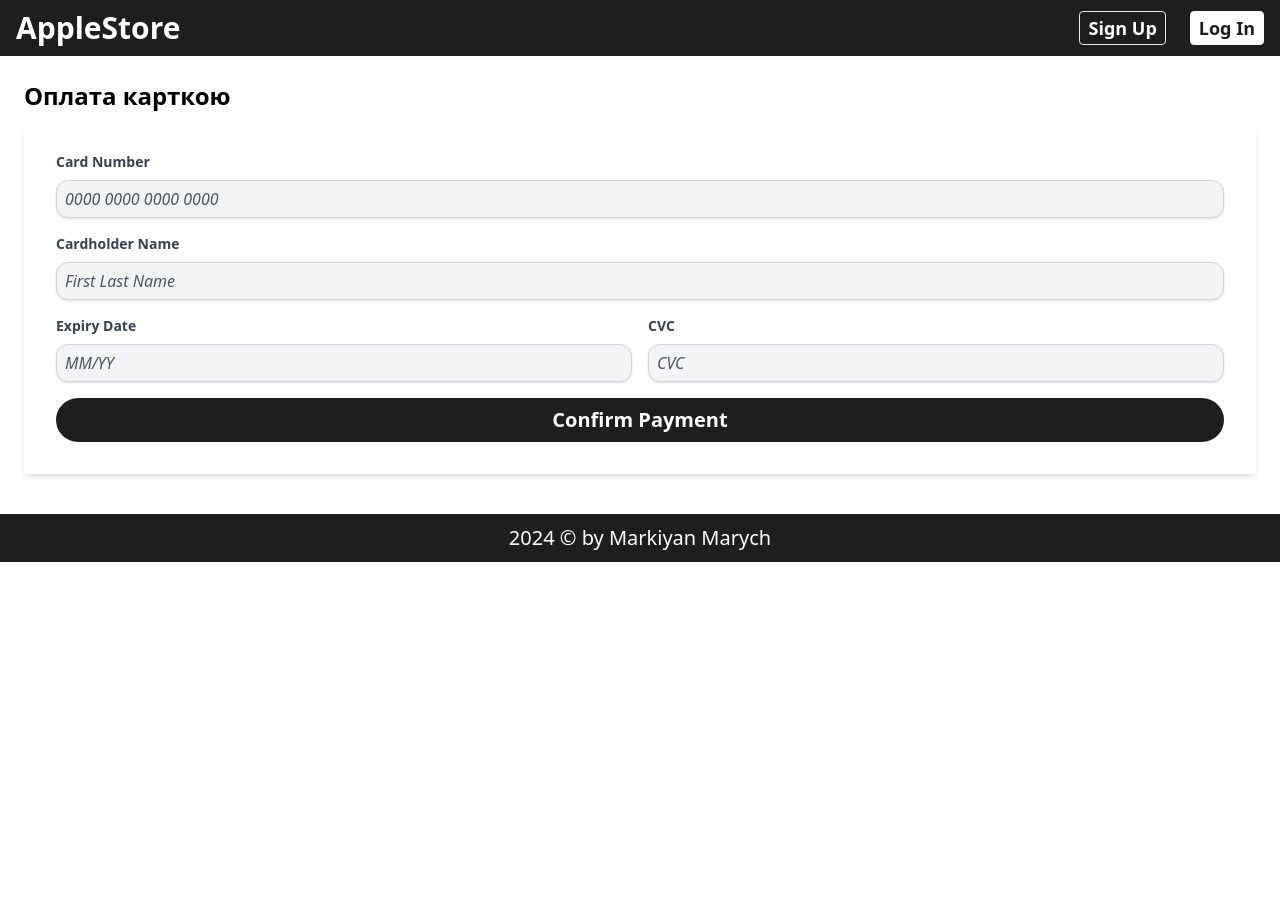
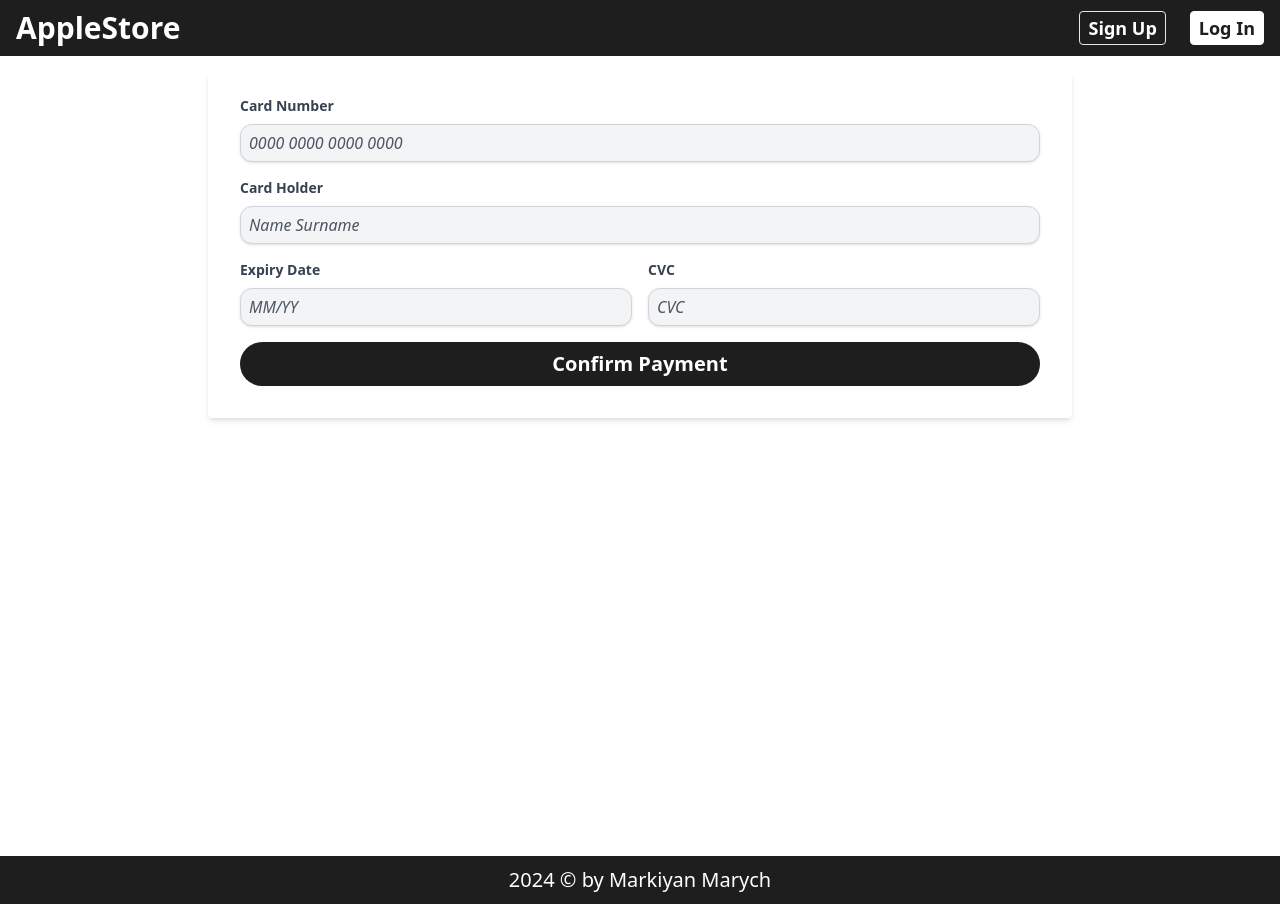
Before and after one commit to MarkiMark01/apple-store-nextjs-mongodb-tailwind, a Next.js app: page /payment in a window 1280 px wide. Before the commit the page ends 800 px from the top, so only its background shows below. Built offline with nearby package versions, Linux system fonts and the light colour scheme; no server answers; the database is empty.

Commit message:
improved PaymentPage

```diff
--- a/src/app/cart/page.jsx
+++ b/src/app/cart/page.jsx
@@ -1,88 +1,3 @@
-// "use client";
-// import Image from "next/image";
-
-// import TrashIcon from "../../components/icons/TrashIcon";
-// import CartIcon from '../../components/icons/CartIcon';
-// import { useCart } from "../../components/context/CartContext";
-
-// const Cart = () => {
-//   const { cart, removeFromCart, clearCart } = useCart();
-
-//   const totalAmount = cart.reduce((acc, item) => {
-//     const totalItemPrice = Number(item.totalPrice) || 0;
-//     return acc + totalItemPrice;
-//   }, 0);
-
-//   return (
-//     <section className="max-w-6xl mx-auto min-h-screen p-4">
-//       {cart.length === 0 ? (
-//         <div className="text-xl font-bold flex items-center justify-center min-h-screen gap-4">
-//           <p className="text-2xl font-semibold">Your cart is empty...</p>
-//           <CartIcon />
-//         </div>
-//       ) : (
-//         <div className="flex flex-col gap-6">
-//           {cart.map((item) => (
-//             <div
-//               key={item._id}
-//               className="border rounded-xl p-6 shadow-lg bg-gray-50 flex flex-col lg:flex-row items-center justify-between transition-transform duration-300 hover:shadow-2xl hover:scale-105"
-//             >
-//               <div className="flex flex-col lg:flex-row">
-//                 <Image
-//                   src={item.image}
-//                   alt={item.title}
-//                   width={280}
-//                   height={180}
-//                   className="object-cover rounded-lg mb-4 lg:mb-0"
-//                 />
-//                 <div className="flex flex-col gap-2 lg:ml-6 lg:mt-4 text-center lg:text-left">
-//                   <h2 className="text-xl lg:text-2xl font-semibold text-gray-800">
-//                     {item.title}
-//                   </h2>
-//                   <p className="text-gray-500 text-lg font-medium">
-//                     Model: {item.model}
-//                   </p>
-//                   <p className="text-gray-500 text-lg font-medium">
-//                     Colour: {item.colour}
-//                   </p>
-//                   <p className="text-gray-500 text-lg font-medium">
-//                     Quantity: {item.quantity}
-//                   </p>
-//                   <p className="text-lg font-semibold mt-4 lg:mt-20 text-yellow-600">
-//                     Total Price: ${Number(item.totalPrice).toFixed(0)}
-//                   </p>
-//                 </div>
-//               </div>
-//               <button
-//                 onClick={() => removeFromCart(item._id)}
-//                 className="flex justify-center items-center border border-red-600 px-4 py-2 text-sm text-red-600 font-semibold rounded-lg hover:bg-red-600 hover:text-white transition-colors duration-300 w-full lg:w-auto mt-4 lg:mt-0 lg:px-6 lg:py-3 lg:text-base"
-//               >
-//                 <TrashIcon className="w-6 h-6 lg:w-7 lg:h-7" />
-//               </button>
-//             </div>
-//           ))}
-//         </div>
-//       )}
-//       {cart.length > 0 && (
-//         <div className="mt-4 text-right">
-//           <div className="text-xl font-bold text-yellow-500 bg-gray-700 p-2 rounded-lg shadow-lg text-center">
-//             <span className="block text-white">Total Amount</span>
-//             <span className="text-2xl text-yellow-300">${totalAmount.toFixed(0)}</span>
-//           </div>
-//           <div
-//             className="text-2xl font-bold bg-red-700 p-2 rounded-lg shadow-lg text-center mt-2 cursor-pointer transition-transform duration-300 hover:scale-105"
-//             onClick={clearCart}
-//           >
-//             <span className="text-2xl text-white">Buy Now</span>
-//           </div>
-//         </div>
-//       )}
-//     </section>
-//   );
-// };
-
-// export default Cart;
-
 "use client";
 import Image from "next/image";
 import Link from "next/link";
@@ -92,7 +7,7 @@ import CartIcon from "../../components/icons/CartIcon";
 import { useCart } from "../../components/context/CartContext";
 
 const Cart = () => {
-  const { cart, removeFromCart, clearCart } = useCart();
+  const { cart, removeFromCart} = useCart();
 
   const totalAmount = cart.reduce((acc, item) => {
     const totalItemPrice = Number(item.totalPrice) || 0;
--- a/src/app/payment/page.jsx
+++ b/src/app/payment/page.jsx
@@ -1,32 +1,185 @@
+// "use client";
+// import React, { useState } from "react";
+
+// import { useCart } from "../../components/context/CartContext";
+// import Link from "next/link";
+
+// const PaymentPage = () => {
+//   const [cardNumber, setCardNumber] = useState("");
+//   const [cardHolder, setCardHolder] = useState("");
+//   const [expiryDate, setExpiryDate] = useState("");
+//   const [cvc, setCvc] = useState("");
+//   const [errorMessage, setErrorMessage] = useState("");
+
+//   const { clearCart } = useCart();
+
+//   const handlePayment = (e) => {
+//     e.preventDefault();
+//     if (!cardNumber || !cardHolder || !expiryDate || !cvc) {
+//       setErrorMessage("Please fill out all fields.");
+//       return;
+//     }
+//     setErrorMessage("");
+//     console.log("Payment processed:", {
+//       cardNumber,
+//       cardHolder,
+//       expiryDate,
+//       cvc,
+//     });
+//   };
+
+//   return (
+//     <div className="max-w-4xl mx-auto min-h-screen p-4">
+//       <h1 className="text-2xl font-bold mb-4">
+//         Card Payment
+//       </h1>
+//       <form
+//         onSubmit={handlePayment}
+//         className="bg-white shadow-md rounded px-8 pt-6 pb-8 mb-4"
+//       >
+//         {errorMessage && (
+//           <p className="text-red-500">{errorMessage}</p>
+//         )}
+//         <div className="mb-4">
+//           <label
+//             className="block text-gray-700 text-sm font-bold mb-2"
+//             htmlFor="cardNumber"
+//           >
+//             Card Number
+//           </label>
+//           <input
+//             type="text"
+//             id="cardNumber"
+//             placeholder="0000 0000 0000 0000"
+//             value={cardNumber}
+//             onChange={(e) => setCardNumber(e.target.value)}
+//             className="shadow appearance-none border rounded w-full py-2 px-3 text-gray-700 leading-tight focus:outline-none focus:shadow-outline"
+//             required
+//           />
+//         </div>
+//         <div className="mb-4">
+//           <label
+//             className="block text-gray-700 text-sm font-bold mb-2"
+//             htmlFor="cardHolder"
+//           >
+//             Cardholder Name
+//           </label>
+//           <input
+//             type="text"
+//             id="cardHolder"
+//             placeholder="First Last Name"
+//             value={cardHolder}
+//             onChange={(e) => setCardHolder(e.target.value)}
+//             className="shadow appearance-none border rounded w-full py-2 px-3 text-gray-700 leading-tight focus:outline-none focus:shadow-outline"
+//             required
+//           />
+//         </div>
+//         <div className="mb-4 flex justify-between">
+//           <div className="w-1/2 pr-2">
+//             <label
+//               className="block text-gray-700 text-sm font-bold mb-2"
+//               htmlFor="expiryDate"
+//             >
+//               Expiry Date
+//             </label>
+//             <input
+//               type="text"
+//               id="expiryDate"
+//               placeholder="MM/YY"
+//               value={expiryDate}
+//               onChange={(e) =>
+//                 setExpiryDate(e.target.value)
+//               }
+//               className="shadow appearance-none border rounded w-full py-2 px-3 text-gray-700 leading-tight focus:outline-none focus:shadow-outline"
+//               required
+//             />
+//           </div>
+//           <div className="w-1/2 pl-2">
+//             <label
+//               className="block text-gray-700 text-sm font-bold mb-2"
+//               htmlFor="cvc"
+//             >
+//               CVC
+//             </label>
+//             <input
+//               type="text"
+//               id="cvc"
+//               placeholder="CVC"
+//               value={cvc}
+//               onChange={(e) => setCvc(e.target.value)}
+//               className="shadow appearance-none border rounded w-full py-2 px-3 text-gray-700 leading-tight focus:outline-none focus:shadow-outline"
+//               required
+//             />
+//           </div>
+//         </div>
+//         <Link
+//           href={"/"}
+//           type="submit"
+//           onClick={clearCart}
+//           className="bg-black1 hover:bg-blue-600 block text-center
+//           text-white font-bold py-2 px-4 rounded focus:outline-none
+//           focus:shadow-outline"
+//         >
+//           Confirm Payment
+//         </Link>
+//       </form>
+//     </div>
+//   );
+// };
+
+// export default PaymentPage;
+
+
+
 'use client';
-import React, { useState } from 'react';
+import React, { useState } from "react";
+import { useRouter } from 'next/navigation';
+import { useCart } from "../../components/context/CartContext";
 
 const PaymentPage = () => {
-  const [cardNumber, setCardNumber] = useState('');
-  const [cardHolder, setCardHolder] = useState('');
-  const [expiryDate, setExpiryDate] = useState('');
-  const [cvc, setCvc] = useState('');
-  const [errorMessage, setErrorMessage] = useState('');
+  const [cardNumber, setCardNumber] = useState("");
+  const [cardHolder, setCardHolder] = useState("");
+  const [expiryDate, setExpiryDate] = useState("");
+  const [cvc, setCvc] = useState("");
+  const [errorMessage, setErrorMessage] = useState("");
+
+  const { clearCart } = useCart();
+  const router = useRouter();
 
   const handlePayment = (e) => {
     e.preventDefault();
-    // Your payment processing logic here
     if (!cardNumber || !cardHolder || !expiryDate || !cvc) {
-      setErrorMessage('Будь ласка, заповніть всі поля.');
+      setErrorMessage("Please fill in all fields.");
       return;
     }
-    setErrorMessage('');
-    // Here you can call an API for payment processing
-    console.log('Payment processed:', { cardNumber, cardHolder, expiryDate, cvc });
+    setErrorMessage("");
+
+    console.log("Payment processed:", {
+      cardNumber,
+      cardHolder,
+      expiryDate,
+      cvc,
+    });
+
+    clearCart();
+
+    router.push('/');
   };
 
   return (
-    <div className="container mx-auto p-6">
-      <h1 className="text-2xl font-bold mb-4">Оплата карткою</h1>
-      <form onSubmit={handlePayment} className="bg-white shadow-md rounded px-8 pt-6 pb-8 mb-4">
-        {errorMessage && <p className="text-red-500">{errorMessage}</p>}
+    <div className="max-w-4xl mx-auto min-h-screen p-4">
+      <form
+        onSubmit={handlePayment}
+        className="bg-white shadow-md rounded px-8 pt-6 pb-8 mb-4"
+      >
+        {errorMessage && (
+          <p className="text-red-500">{errorMessage}</p>
+        )}
         <div className="mb-4">
-          <label className="block text-gray-700 text-sm font-bold mb-2" htmlFor="cardNumber">
+          <label
+            className="block text-gray-700 text-sm font-bold mb-2"
+            htmlFor="cardNumber"
+          >
             Card Number
           </label>
           <input
@@ -40,13 +193,16 @@ const PaymentPage = () => {
           />
         </div>
         <div className="mb-4">
-          <label className="block text-gray-700 text-sm font-bold mb-2" htmlFor="cardHolder">
-            Cardholder Name
+          <label
+            className="block text-gray-700 text-sm font-bold mb-2"
+            htmlFor="cardHolder"
+          >
+            Card Holder
           </label>
           <input
             type="text"
             id="cardHolder"
-            placeholder="First Last Name"
+            placeholder="Name Surname"
             value={cardHolder}
             onChange={(e) => setCardHolder(e.target.value)}
             className="shadow appearance-none border rounded w-full py-2 px-3 text-gray-700 leading-tight focus:outline-none focus:shadow-outline"
@@ -55,7 +211,10 @@ const PaymentPage = () => {
         </div>
         <div className="mb-4 flex justify-between">
           <div className="w-1/2 pr-2">
-            <label className="block text-gray-700 text-sm font-bold mb-2" htmlFor="expiryDate">
+            <label
+              className="block text-gray-700 text-sm font-bold mb-2"
+              htmlFor="expiryDate"
+            >
               Expiry Date
             </label>
             <input
@@ -69,7 +228,10 @@ const PaymentPage = () => {
             />
           </div>
           <div className="w-1/2 pl-2">
-            <label className="block text-gray-700 text-sm font-bold mb-2" htmlFor="cvc">
+            <label
+              className="block text-gray-700 text-sm font-bold mb-2"
+              htmlFor="cvc"
+            >
               CVC
             </label>
             <input
@@ -85,7 +247,7 @@ const PaymentPage = () => {
         </div>
         <button
           type="submit"
-          className="bg-blue-500 hover:bg-blue-700 text-white font-bold py-2 px-4 rounded focus:outline-none focus:shadow-outline"
+          className="bg-black1 hover:bg-blue-600 block text-center text-white font-bold py-2 px-4 rounded focus:outline-none focus:shadow-outline"
         >
           Confirm Payment
         </button>
```
